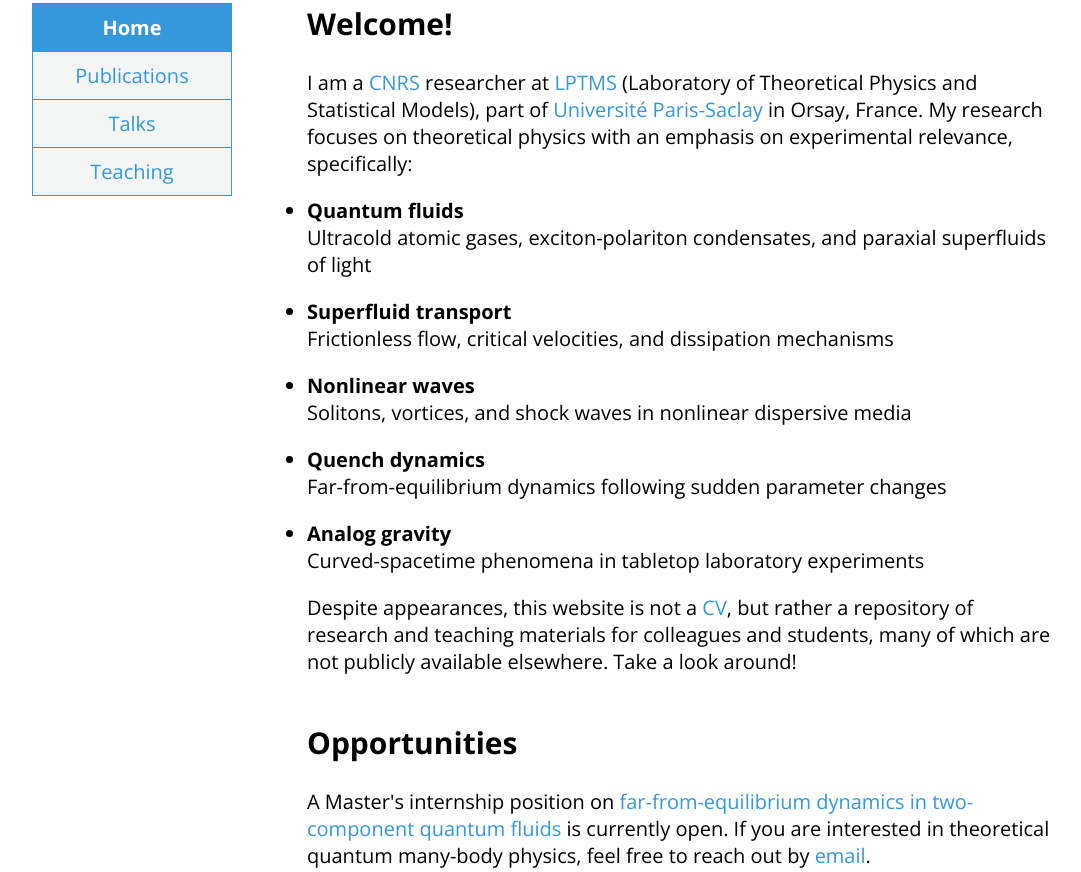
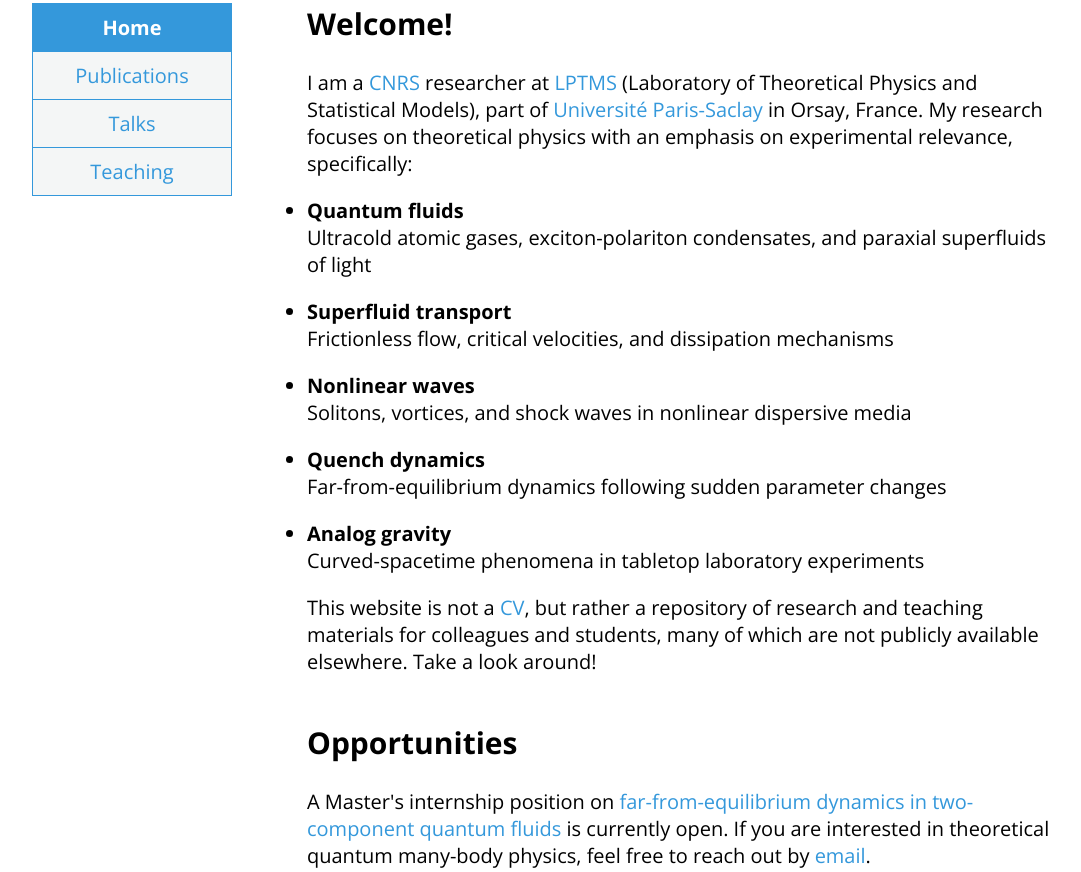
Before and after one commit to pierre-elie-larre/pierre-elie-larre.github.io, a plain HTML site: page index.html in a window 1280 px wide. Shown: the part 298-1170 px from the top of the page, without its empty margins (96-1177 px from the left). Drawn offline with nearby package versions, Linux system fonts and the light colour scheme.

Commit message:
Remove 'Despite appearances' from introduction

```diff
--- a/index.html
+++ b/index.html
@@ -152,7 +152,7 @@ Curved-spacetime phenomena in tabletop laboratory experiments<!---->
 </div>
 
 <p>
-Despite appearances, this website is not a <a href="CV.pdf" target="_blank">CV</a>, but rather a repository of research and teaching materials for colleagues and students, many of which are not publicly available elsewhere. Take a look around!<!---->
+This website is not a <a href="CV.pdf" target="_blank">CV</a>, but rather a repository of research and teaching materials for colleagues and students, many of which are not publicly available elsewhere. Take a look around!<!---->
 </p>
 
 <br>
```
